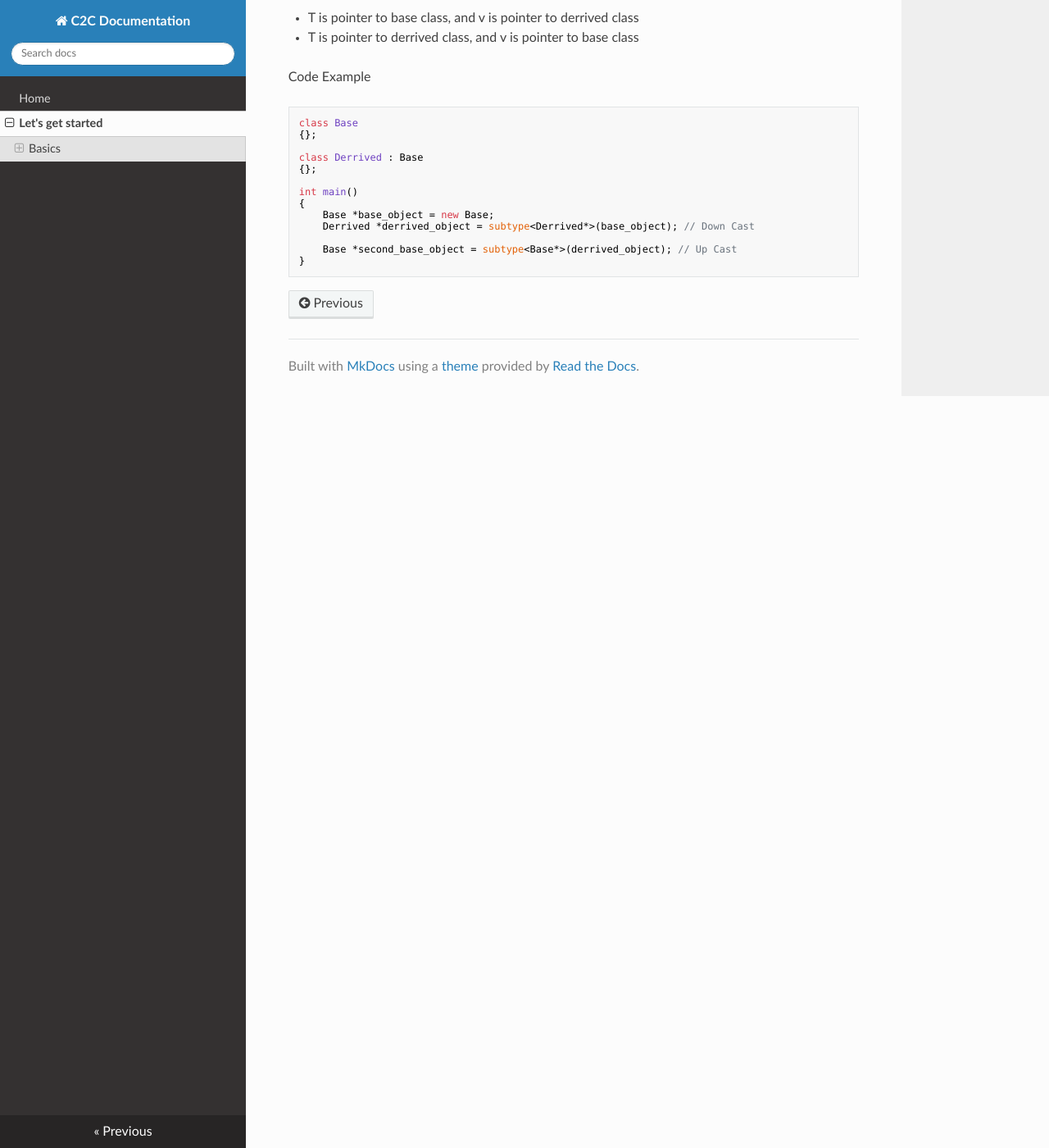
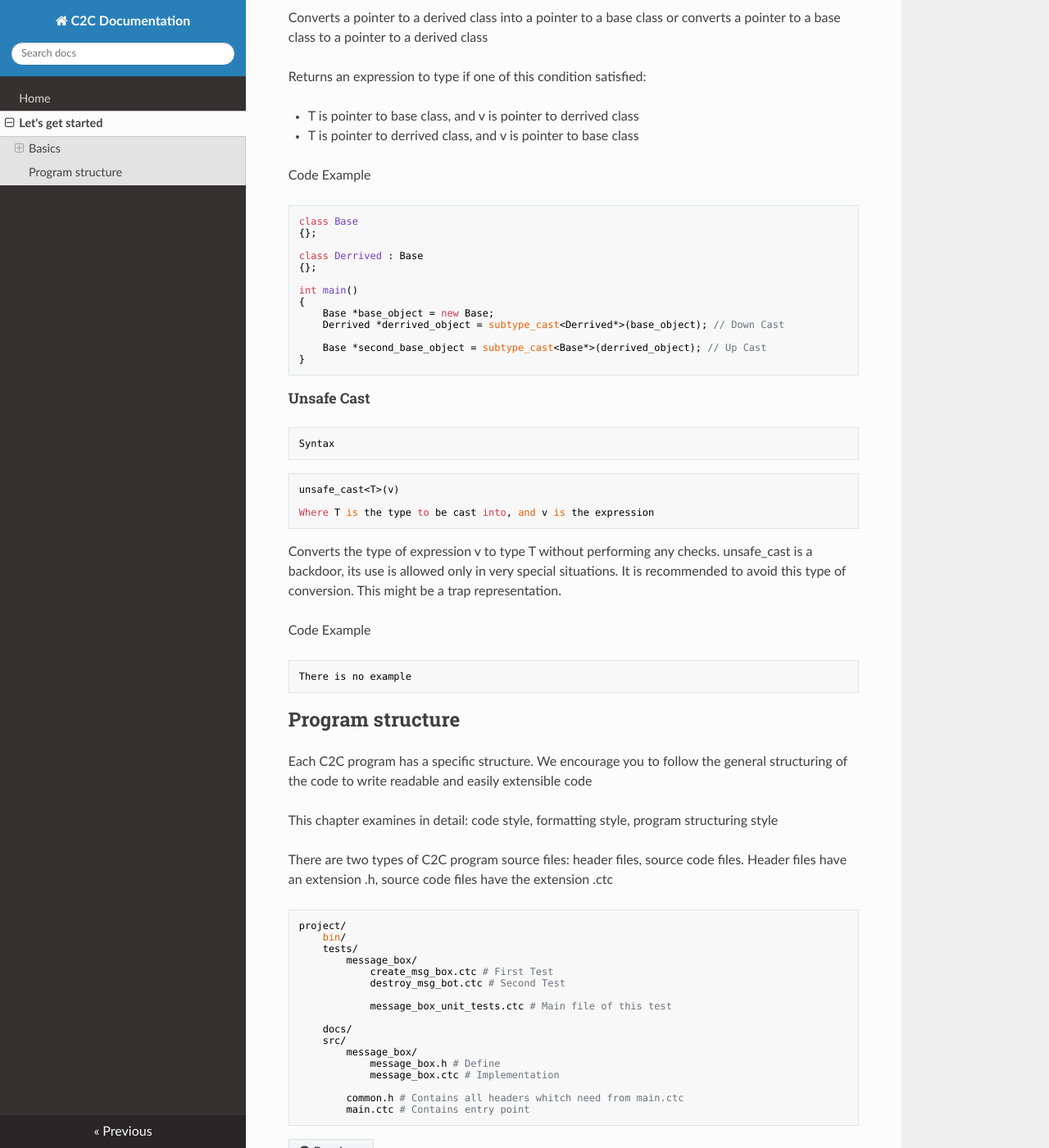
Before and after one commit to cppenjoy/c2c-draft, an MkDocs documentation site: the page built from docs/docs/start.md, in a window 1280 px wide and 1400 px high, scrolled down 4140 px. Shown: the whole window at 82% size. Built offline with MkDocs 1.6.1, drawn with Linux system fonts in a browser that asks for light colours; nearby versions of some CDN libraries; some of the changed text lies outside the part shown.

Commit message:
Add grammar into the draft; Add new chapter

````diff
--- a/docs/docs/start.md
+++ b/docs/docs/start.md
@@ -71,6 +71,14 @@
 | uint16 | 0 | 65 535 | *There are no notes* | unsigned short |
 | uint32 | 0 | 4 294 967 295 | *There are no notes* | unsigned int |
 | uint64 | 0 | 18 446 744 073 709 551 615 | *There are no notes* | unsigned long |
+
+Also C2C provides floating point types. C2C follows the IEE standard
+| Type | Min Value | Max Value | Note | Aliases |
+|-|-|-|-|-|
+| float16 | -65,504 | 65,504 | *There are no notes* | half |
+| float32 | 3.4E–38 | 3.4E+38 | *There are no notes* | float |
+| float64 | -1.79769E+308 | -2.225E-307 | *There are no notes* | double |
+| float80 | -1.7E+308 | 1.7E+3081 | *There are no notes* | long double |
 
 #### BCL Data Types
 | Type | Note |
@@ -166,8 +174,54 @@
 int main()
 {
     Base *base_object = new Base;
-    Derrived *derrived_object = subtype<Derrived*>(base_object); // Down Cast
+    Derrived *derrived_object = subtype_cast<Derrived*>(base_object); // Down Cast
 
-    Base *second_base_object = subtype<Base*>(derrived_object); // Up Cast
+    Base *second_base_object = subtype_cast<Base*>(derrived_object); // Up Cast
 }
 ```
+
+##### Unsafe Cast
+    Syntax
+
+```
+unsafe_cast<T>(v)
+
+Where T is the type to be cast into, and v is the expression
+```
+
+Converts the type of expression v to type T without performing any checks. unsafe_cast is a backdoor, its use is allowed only in very special situations. It is recommended to avoid this type of conversion. This might be a trap representation.
+
+Code Example
+
+```cpp
+There is no example
+```
+
+## Program structure
+
+Each C2C program has a specific structure. We encourage you to follow the general structuring of the code to write readable and easily extensible code
+
+This chapter examines in detail: code style, formatting style, program structuring style
+
+There are two types of C2C program source files: header files, source code files.
+Header files have an extension .h, source code files have the extension .ctc
+
+```
+project/
+    bin/
+    tests/
+        message_box/
+            create_msg_box.ctc # First Test
+            destroy_msg_bot.ctc # Second Test
+
+            message_box_unit_tests.ctc # Main file of this test
+
+    docs/
+    src/
+        message_box/
+            message_box.h # Define
+            message_box.ctc # Implementation
+
+        common.h # Contains all headers whitch need from main.ctc
+        main.ctc # Contains entry point
+```
````
Also changed, not shown: 17 other files.
